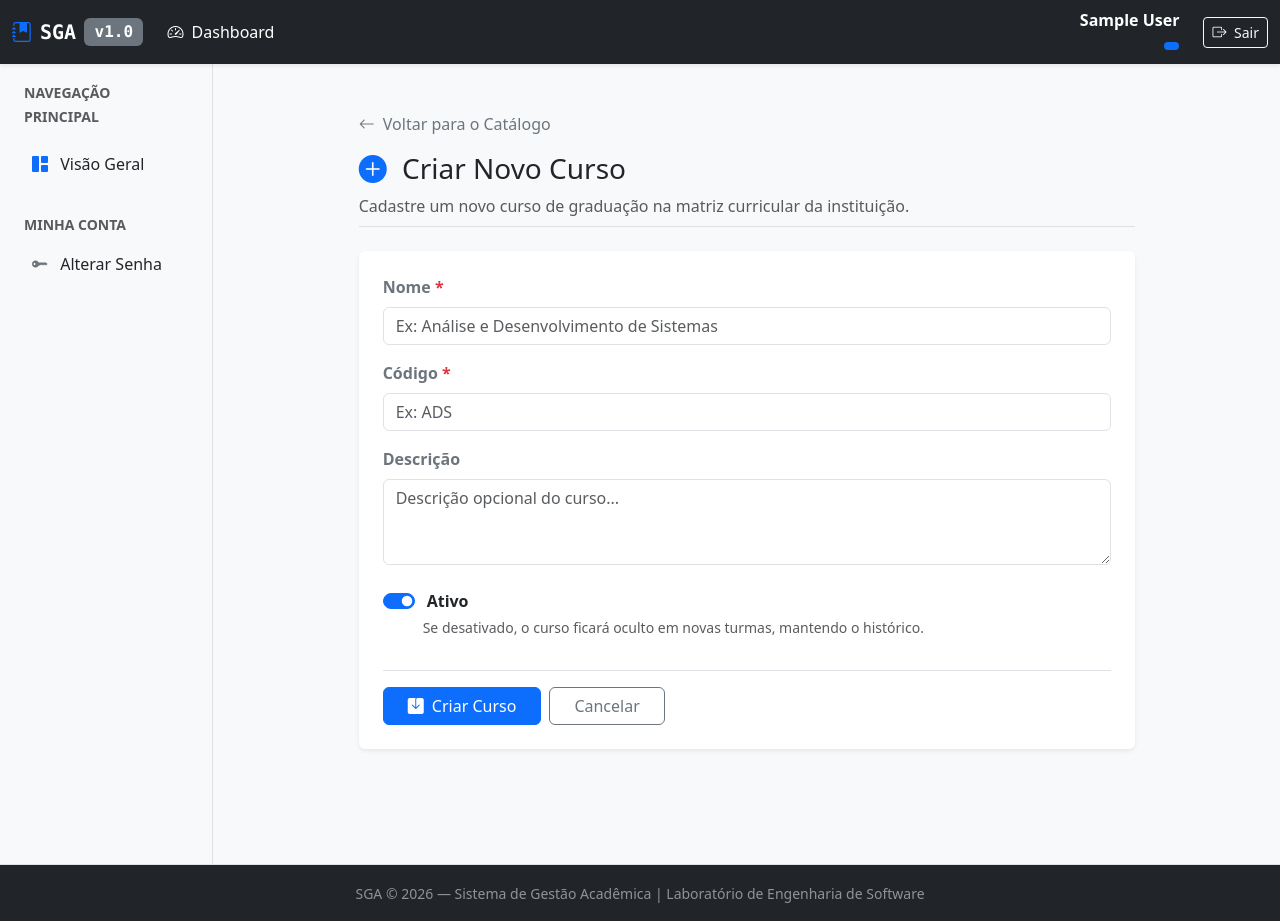
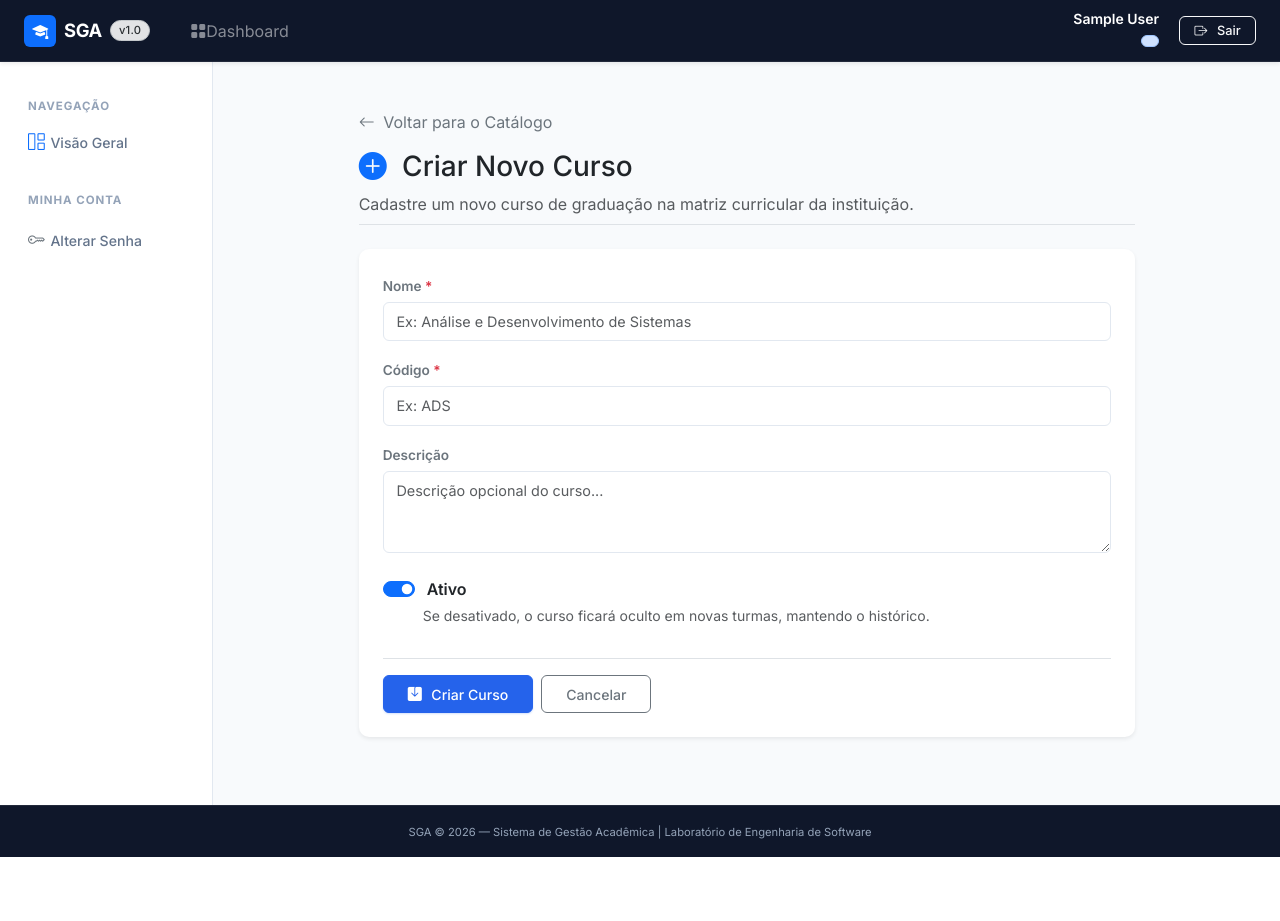
Before and after one commit to joao-luizzz/SGA, a Django app: page /academics/cursos/criar/ in a window 1280 px wide. After the commit the page ends 857 px from the top, so only its background shows below. Run offline with Django 5.2, Linux system fonts and the light colour scheme; the visitor is signed in with stand-in values (Sample User, id 1).

Commit message:
style: moderniza design system base, navbar, sidebar e mensagens globais

```diff
--- /dev/null
+++ b/static/css/theme.css
@@ -0,0 +1,379 @@
+/* ==========================================================================
+   SGA — Modern SaaS Design System (Linear / Notion Inspired)
+   ========================================================================== */
+
+@import url('https://fonts.googleapis.com/css2?family=Inter:wght@300;400;500;600;700&display=swap');
+
+:root {
+  --sga-font-sans: 'Inter', -apple-system, BlinkMacSystemFont, 'Segoe UI', Roboto, Helvetica, Arial, sans-serif;
+
+  /* Palette & Surfaces */
+  --sga-bg-canvas: #f8fafc;
+  --sga-bg-surface: #ffffff;
+  --sga-bg-subtle: #f1f5f9;
+  --sga-bg-hover: #f8fafc;
+
+  /* Borders & Dividers */
+  --sga-border-color: #e2e8f0;
+  --sga-border-light: #f1f5f9;
+  --sga-border-strong: #cbd5e1;
+
+  /* Text */
+  --sga-text-main: #0f172a;
+  --sga-text-muted: #64748b;
+  --sga-text-subtle: #94a3b8;
+
+  /* Brand / Accents */
+  --sga-primary: #2563eb;
+  --sga-primary-hover: #1d4ed8;
+  --sga-primary-light: #eff6ff;
+  --sga-primary-text: #1d4ed8;
+
+  --sga-success: #059669;
+  --sga-success-light: #ecfdf5;
+  --sga-success-text: #047857;
+
+  --sga-warning: #d97706;
+  --sga-warning-light: #fffbeb;
+  --sga-warning-text: #b45309;
+
+  --sga-danger: #dc2626;
+  --sga-danger-light: #fef2f2;
+  --sga-danger-text: #b91c1c;
+
+  --sga-info: #0284c7;
+  --sga-info-light: #f0f9ff;
+  --sga-info-text: #0369a1;
+
+  /* Shadows */
+  --sga-shadow-xs: 0 1px 2px 0 rgba(15, 23, 42, 0.04);
+  --sga-shadow-sm: 0 1px 3px 0 rgba(15, 23, 42, 0.06), 0 1px 2px -1px rgba(15, 23, 42, 0.06);
+  --sga-shadow-md: 0 4px 6px -1px rgba(15, 23, 42, 0.07), 0 2px 4px -2px rgba(15, 23, 42, 0.07);
+  --sga-shadow-lg: 0 10px 15px -3px rgba(15, 23, 42, 0.08), 0 4px 6px -4px rgba(15, 23, 42, 0.08);
+
+  /* Radius */
+  --sga-radius-sm: 6px;
+  --sga-radius-md: 10px;
+  --sga-radius-lg: 14px;
+}
+
+/* Base resets & typography */
+body {
+  font-family: var(--sga-font-sans) !important;
+  background-color: var(--sga-bg-canvas) !important;
+  color: var(--sga-text-main);
+  -webkit-font-smoothing: antialiased;
+  -moz-osx-font-smoothing: grayscale;
+}
+
+/* Navbar */
+.navbar-custom {
+  background: #0f172a !important;
+  border-bottom: 1px solid rgba(255, 255, 255, 0.08);
+}
+
+.navbar-brand {
+  font-weight: 700;
+  letter-spacing: -0.02em;
+  font-size: 1.15rem;
+}
+
+/* Sidebar */
+.sidebar-custom {
+  background: var(--sga-bg-surface);
+  border-right: 1px solid var(--sga-border-color);
+  min-height: calc(100vh - 57px);
+}
+
+.sidebar-category {
+  font-size: 0.72rem;
+  font-weight: 700;
+  letter-spacing: 0.08em;
+  text-transform: uppercase;
+  color: var(--sga-text-subtle);
+  margin-top: 1.25rem;
+  margin-bottom: 0.5rem;
+  padding: 0 0.75rem;
+}
+
+.sidebar-link {
+  display: flex;
+  align-items: center;
+  padding: 0.55rem 0.75rem;
+  font-size: 0.88rem;
+  font-weight: 500;
+  color: var(--sga-text-muted);
+  border-radius: var(--sga-radius-sm);
+  text-decoration: none;
+  transition: all 0.15s ease-in-out;
+  margin-bottom: 2px;
+}
+
+.sidebar-link:hover {
+  background-color: var(--sga-bg-subtle);
+  color: var(--sga-text-main);
+}
+
+.sidebar-link.active,
+.sidebar-link:active {
+  background-color: var(--sga-primary-light);
+  color: var(--sga-primary);
+  font-weight: 600;
+}
+
+.sidebar-link i {
+  font-size: 1.05rem;
+  width: 1.4rem;
+  display: inline-flex;
+  align-items: center;
+}
+
+/* Cards */
+.card {
+  background-color: var(--sga-bg-surface);
+  border: 1px solid var(--sga-border-color);
+  border-radius: var(--sga-radius-md);
+  box-shadow: var(--sga-shadow-xs);
+  transition: box-shadow 0.2s ease, border-color 0.2s ease;
+}
+
+.card-interactive {
+  transition: transform 0.18s ease, box-shadow 0.18s ease, border-color 0.18s ease;
+}
+
+.card-interactive:hover {
+  border-color: var(--sga-border-strong);
+  box-shadow: var(--sga-shadow-md);
+}
+
+.card-header {
+  background: transparent;
+  border-bottom: 1px solid var(--sga-border-color);
+  font-weight: 600;
+  padding: 1rem 1.25rem;
+}
+
+.card-body {
+  padding: 1.25rem;
+}
+
+/* Micro-stats Cards */
+.stat-card {
+  background: var(--sga-bg-surface);
+  border: 1px solid var(--sga-border-color);
+  border-radius: var(--sga-radius-md);
+  padding: 1.25rem;
+  box-shadow: var(--sga-shadow-xs);
+  transition: all 0.2s ease;
+}
+
+.stat-card:hover {
+  box-shadow: var(--sga-shadow-sm);
+  border-color: var(--sga-border-strong);
+}
+
+.stat-label {
+  font-size: 0.8rem;
+  font-weight: 600;
+  color: var(--sga-text-muted);
+  text-transform: uppercase;
+  letter-spacing: 0.04em;
+  margin-bottom: 0.35rem;
+}
+
+.stat-value {
+  font-size: 1.65rem;
+  font-weight: 700;
+  color: var(--sga-text-main);
+  line-height: 1.2;
+}
+
+/* Buttons */
+.btn {
+  font-weight: 500;
+  border-radius: var(--sga-radius-sm);
+  padding: 0.45rem 0.9rem;
+  font-size: 0.88rem;
+  transition: all 0.15s ease-in-out;
+  display: inline-flex;
+  align-items: center;
+  justify-content: center;
+  gap: 0.35rem;
+}
+
+.btn-primary {
+  background-color: var(--sga-primary);
+  border-color: var(--sga-primary);
+  box-shadow: 0 1px 2px rgba(37, 99, 235, 0.2);
+}
+
+.btn-primary:hover,
+.btn-primary:focus {
+  background-color: var(--sga-primary-hover);
+  border-color: var(--sga-primary-hover);
+  box-shadow: 0 2px 4px rgba(37, 99, 235, 0.3);
+}
+
+.btn-outline-primary {
+  color: var(--sga-primary);
+  border-color: var(--sga-border-strong);
+}
+
+.btn-outline-primary:hover {
+  background-color: var(--sga-primary-light);
+  border-color: var(--sga-primary);
+  color: var(--sga-primary);
+}
+
+/* Form Controls */
+.form-control,
+.form-select {
+  border-color: var(--sga-border-color);
+  border-radius: var(--sga-radius-sm);
+  font-size: 0.9rem;
+  padding: 0.5rem 0.8rem;
+  color: var(--sga-text-main);
+  background-color: var(--sga-bg-surface);
+  transition: border-color 0.15s ease-in-out, box-shadow 0.15s ease-in-out;
+}
+
+.form-control:focus,
+.form-select:focus {
+  border-color: var(--sga-primary);
+  box-shadow: 0 0 0 3px rgba(37, 99, 235, 0.15);
+}
+
+.form-label {
+  font-size: 0.85rem;
+  font-weight: 600;
+  color: var(--sga-text-main);
+  margin-bottom: 0.35rem;
+}
+
+/* Tables (SaaS style) */
+.table-sga {
+  margin-bottom: 0;
+  font-size: 0.88rem;
+}
+
+.table-sga thead th {
+  background-color: var(--sga-bg-subtle);
+  color: var(--sga-text-muted);
+  font-size: 0.75rem;
+  font-weight: 700;
+  text-transform: uppercase;
+  letter-spacing: 0.05em;
+  border-bottom: 1px solid var(--sga-border-color);
+  padding: 0.75rem 1rem;
+  white-space: nowrap;
+}
+
+.table-sga tbody td {
+  padding: 0.85rem 1rem;
+  border-bottom: 1px solid var(--sga-border-color);
+  vertical-align: middle;
+  color: var(--sga-text-main);
+}
+
+.table-sga tbody tr:hover td {
+  background-color: #f8fafc;
+}
+
+/* Badges (Notion/Linear Soft Badges) */
+.badge {
+  font-weight: 600;
+  padding: 0.3rem 0.6rem;
+  font-size: 0.75rem;
+  border-radius: 9999px;
+  letter-spacing: 0.02em;
+}
+
+.badge-sga-primary {
+  background-color: var(--sga-primary-light);
+  color: var(--sga-primary-text);
+  border: 1px solid rgba(37, 99, 235, 0.2);
+}
+
+.badge-sga-success {
+  background-color: var(--sga-success-light);
+  color: var(--sga-success-text);
+  border: 1px solid rgba(5, 150, 105, 0.2);
+}
+
+.badge-sga-warning {
+  background-color: var(--sga-warning-light);
+  color: var(--sga-warning-text);
+  border: 1px solid rgba(217, 119, 6, 0.2);
+}
+
+.badge-sga-danger {
+  background-color: var(--sga-danger-light);
+  color: var(--sga-danger-text);
+  border: 1px solid rgba(220, 38, 38, 0.2);
+}
+
+.badge-sga-secondary {
+  background-color: var(--sga-bg-subtle);
+  color: var(--sga-text-muted);
+  border: 1px solid var(--sga-border-color);
+}
+
+/* Page Headers */
+.page-header {
+  margin-bottom: 1.5rem;
+}
+
+.page-title {
+  font-size: 1.45rem;
+  font-weight: 700;
+  letter-spacing: -0.02em;
+  color: var(--sga-text-main);
+  margin-bottom: 0.25rem;
+}
+
+.page-subtitle {
+  font-size: 0.88rem;
+  color: var(--sga-text-muted);
+}
+
+/* Alerts */
+.alert {
+  border-radius: var(--sga-radius-md);
+  border-width: 1px;
+  font-size: 0.88rem;
+  padding: 0.85rem 1.15rem;
+  display: flex;
+  align-items: center;
+}
+
+.alert-success {
+  background-color: var(--sga-success-light);
+  border-color: rgba(5, 150, 105, 0.25);
+  color: var(--sga-success-text);
+}
+
+.alert-danger {
+  background-color: var(--sga-danger-light);
+  border-color: rgba(220, 38, 38, 0.25);
+  color: var(--sga-danger-text);
+}
+
+.alert-warning {
+  background-color: var(--sga-warning-light);
+  border-color: rgba(217, 119, 6, 0.25);
+  color: var(--sga-warning-text);
+}
+
+.alert-info {
+  background-color: var(--sga-info-light);
+  border-color: rgba(2, 132, 199, 0.25);
+  color: var(--sga-info-text);
+}
+
+/* Footer */
+.footer-custom {
+  background-color: #0f172a;
+  border-top: 1px solid rgba(255, 255, 255, 0.08);
+  font-size: 0.8rem;
+  color: #94a3b8;
+}
--- a/templates/base.html
+++ b/templates/base.html
@@ -1,3 +1,4 @@
+{% load static %}
 <!DOCTYPE html>
 <html lang="pt-br">
 <head>
@@ -5,17 +6,25 @@
   <meta name="viewport" content="width=device-width, initial-scale=1.0">
   <title>{% block title %}SGA — Sistema de Gestão Acadêmica{% endblock %}</title>
 
+  <!-- Google Fonts: Inter -->
+  <link rel="preconnect" href="https://fonts.googleapis.com">
+  <link rel="preconnect" href="https://fonts.gstatic.com" crossorigin>
+  <link href="https://fonts.googleapis.com/css2?family=Inter:wght@300;400;500;600;700&display=swap" rel="stylesheet">
+
   <!-- Bootstrap 5 CSS -->
   <link href="https://cdn.jsdelivr.net/npm/bootstrap@5.3.3/dist/css/bootstrap.min.css" rel="stylesheet" integrity="sha384-QWTKZyjpPEjISv5WaRU9OFeRpok6YctnYmDr5pNlyT2bRjXh0JMhjY6hW+ALEwIH" crossorigin="anonymous">
   <!-- Bootstrap Icons -->
   <link rel="stylesheet" href="https://cdn.jsdelivr.net/npm/bootstrap-icons@1.11.3/font/bootstrap-icons.min.css">
+
+  <!-- SGA Modern SaaS Theme CSS -->
+  <link rel="stylesheet" href="{% static 'css/theme.css' %}">
 
   <!-- HTMX (included for baseline foundation) -->
   <script src="https://unpkg.com/htmx.org@2.0.2"></script>
 
   {% block extra_css %}{% endblock %}
 </head>
-<body class="bg-light d-flex flex-column min-vh-100">
+<body class="d-flex flex-column min-vh-100">
 
   {% include "includes/navbar.html" %}
 
@@ -33,7 +42,7 @@
     </div>
   </div>
 
-  <footer class="bg-dark text-white-50 text-center py-3 mt-auto border-top">
+  <footer class="footer-custom py-3 mt-auto text-center">
     <div class="container">
       <small>SGA &copy; 2026 — Sistema de Gestão Acadêmica | Laboratório de Engenharia de Software</small>
     </div>
--- a/templates/includes/messages.html
+++ b/templates/includes/messages.html
@@ -1,18 +1,18 @@
 {% if messages %}
-  <div class="messages-container my-3">
+  <div class="messages-container mb-3">
     {% for message in messages %}
-      <div class="alert alert-{% if message.tags == 'error' %}danger{% else %}{{ message.tags }}{% endif %} alert-dismissible fade show shadow-sm" role="alert">
+      <div class="alert alert-{% if message.tags == 'error' %}danger{% else %}{{ message.tags }}{% endif %} alert-dismissible fade show shadow-xs d-flex align-items-center" role="alert">
         {% if message.tags == 'error' %}
-          <i class="bi bi-exclamation-triangle-fill me-2"></i>
+          <i class="bi bi-exclamation-triangle-fill fs-5 me-2.5"></i>
         {% elif message.tags == 'success' %}
-          <i class="bi bi-check-circle-fill me-2"></i>
+          <i class="bi bi-check-circle-fill fs-5 me-2.5"></i>
         {% elif message.tags == 'warning' %}
-          <i class="bi bi-exclamation-circle-fill me-2"></i>
+          <i class="bi bi-exclamation-circle-fill fs-5 me-2.5"></i>
         {% else %}
-          <i class="bi bi-info-circle-fill me-2"></i>
+          <i class="bi bi-info-circle-fill fs-5 me-2.5"></i>
         {% endif %}
-        {{ message }}
-        <button type="button" class="btn-close" data-bs-dismiss="alert" aria-label="Close"></button>
+        <div class="flex-grow-1">{{ message }}</div>
+        <button type="button" class="btn-close shadow-none" data-bs-dismiss="alert" aria-label="Close"></button>
       </div>
     {% endfor %}
   </div>
--- a/templates/includes/navbar.html
+++ b/templates/includes/navbar.html
@@ -1,18 +1,22 @@
-<nav class="navbar navbar-expand-lg navbar-dark bg-dark shadow-sm">
-  <div class="container-fluid">
-    <a class="navbar-brand d-flex align-items-center font-monospace fw-bold" href="{% url 'accounts:dashboard' %}">
-      <i class="bi bi-journal-bookmark-fill me-2 text-primary"></i> SGA <span class="badge bg-secondary ms-2 fs-6">v1.0</span>
+<nav class="navbar navbar-expand-lg navbar-dark navbar-custom shadow-sm py-2">
+  <div class="container-fluid px-3 px-lg-4">
+    <a class="navbar-brand d-flex align-items-center text-white text-decoration-none" href="{% url 'accounts:dashboard' %}">
+      <div class="d-flex align-items-center justify-content-center bg-primary text-white rounded-2 me-2" style="width: 32px; height: 32px;">
+        <i class="bi bi-mortarboard-fill fs-6"></i>
+      </div>
+      <span>SGA</span>
+      <span class="badge bg-secondary-subtle text-secondary-emphasis border border-secondary-subtle ms-2 px-2 py-1" style="font-size: 0.7rem; font-weight: 500;">v1.0</span>
     </a>
 
-    <button class="navbar-toggler" type="button" data-bs-toggle="collapse" data-bs-target="#navbarMain" aria-controls="navbarMain" aria-expanded="false" aria-label="Toggle navigation">
+    <button class="navbar-toggler border-0 shadow-none" type="button" data-bs-toggle="collapse" data-bs-target="#navbarMain" aria-controls="navbarMain" aria-expanded="false" aria-label="Toggle navigation">
       <span class="navbar-toggler-icon"></span>
     </button>
 
     <div class="collapse navbar-collapse" id="navbarMain">
-      <ul class="navbar-nav me-auto mb-2 mb-lg-0">
+      <ul class="navbar-nav me-auto mb-2 mb-lg-0 ms-lg-3">
         <li class="nav-item">
-          <a class="nav-link active" href="{% url 'accounts:dashboard' %}">
-            <i class="bi bi-speedometer2 me-1"></i> Dashboard
+          <a class="nav-link text-white-50 px-2 active d-flex align-items-center" href="{% url 'accounts:dashboard' %}">
+            <i class="bi bi-grid-fill me-1.5 fs-6"></i> Dashboard
           </a>
         </li>
       </ul>
@@ -20,15 +24,15 @@
       {% if user.is_authenticated %}
         <div class="d-flex align-items-center text-white">
           <div class="me-3 text-end d-none d-md-block">
-            <div class="fw-semibold">{{ user.full_name }}</div>
-            <small class="badge bg-primary text-wrap">
+            <div class="fw-semibold text-white small">{{ user.full_name }}</div>
+            <span class="badge bg-primary-subtle text-primary border border-primary-subtle px-2 py-0.5" style="font-size: 0.72rem;">
               {{ user.get_role_display }}
-            </small>
+            </span>
           </div>
 
-          <form method="post" action="{% url 'accounts:logout' %}" class="d-inline ms-2">
+          <form method="post" action="{% url 'accounts:logout' %}" class="d-inline ms-1">
             {% csrf_token %}
-            <button type="submit" class="btn btn-outline-light btn-sm">
+            <button type="submit" class="btn btn-outline-light btn-sm px-2.5 py-1" style="font-size: 0.8rem;">
               <i class="bi bi-box-arrow-right me-1"></i> Sair
             </button>
           </form>
--- a/templates/includes/sidebar.html
+++ b/templates/includes/sidebar.html
@@ -1,57 +1,67 @@
 {% if user.is_authenticated %}
-<div class="sidebar bg-light border-end p-3 h-100 min-vh-100">
-  <div class="mb-3 px-2">
-    <small class="text-uppercase fw-bold text-muted">Navegação Principal</small>
+<aside class="sidebar-custom p-3 h-100">
+  <div class="sidebar-category">
+    Navegação
   </div>
 
-  <div class="list-group list-group-flush">
-    <a href="{% url 'accounts:dashboard' %}" class="list-group-item list-group-item-action bg-transparent border-0 rounded mb-1">
-      <i class="bi bi-grid-1x2-fill me-2 text-primary"></i> Visão Geral
+  <nav class="d-flex flex-column gap-1">
+    <a href="{% url 'accounts:dashboard' %}" class="sidebar-link">
+      <i class="bi bi-grid-1x2 text-primary"></i>
+      <span>Visão Geral</span>
     </a>
 
     {% if user.role == 'ALUNO' %}
-      <a href="{% url 'enrollment:index' %}" class="list-group-item list-group-item-action bg-transparent border-0 rounded mb-1">
-        <i class="bi bi-card-checklist me-2 text-info"></i> Minhas Matrículas
+      <a href="{% url 'enrollment:index' %}" class="sidebar-link">
+        <i class="bi bi-card-checklist text-info"></i>
+        <span>Minhas Matrículas</span>
       </a>
-      <a href="{% url 'assessments:index' %}" class="list-group-item list-group-item-action bg-transparent border-0 rounded mb-1">
-        <i class="bi bi-mortarboard-fill me-2 text-success"></i> Minhas Notas
+      <a href="{% url 'assessments:index' %}" class="sidebar-link">
+        <i class="bi bi-mortarboard text-success"></i>
+        <span>Minhas Notas</span>
       </a>
-      <a href="{% url 'attendance:boletim_frequencia' %}" class="list-group-item list-group-item-action bg-transparent border-0 rounded mb-1">
-        <i class="bi bi-calendar-check me-2 text-warning"></i> Frequência
+      <a href="{% url 'attendance:boletim_frequencia' %}" class="sidebar-link">
+        <i class="bi bi-calendar-check text-warning"></i>
+        <span>Frequência</span>
       </a>
     {% endif %}
 
     {% if user.role == 'PROFESSOR' %}
-      <a href="{% url 'assessments:index' %}" class="list-group-item list-group-item-action bg-transparent border-0 rounded mb-1">
-        <i class="bi bi-journal-text me-2 text-success"></i> Turmas & Avaliações
+      <a href="{% url 'assessments:index' %}" class="sidebar-link">
+        <i class="bi bi-journal-text text-success"></i>
+        <span>Turmas & Avaliações</span>
       </a>
-      <a href="{% url 'attendance:chamada_index' %}" class="list-group-item list-group-item-action bg-transparent border-0 rounded mb-1">
-        <i class="bi bi-person-check-fill me-2 text-warning"></i> Registro de Frequência
+      <a href="{% url 'attendance:chamada_index' %}" class="sidebar-link">
+        <i class="bi bi-person-check text-warning"></i>
+        <span>Registro de Frequência</span>
       </a>
     {% endif %}
 
     {% if user.role == 'SECRETARIA' %}
-      <a href="{% url 'enrollment:index' %}" class="list-group-item list-group-item-action bg-transparent border-0 rounded mb-1">
-        <i class="bi bi-person-lines-fill me-2 text-primary"></i> Gestão de Matrículas
+      <a href="{% url 'enrollment:index' %}" class="sidebar-link">
+        <i class="bi bi-person-lines-fill text-primary"></i>
+        <span>Gestão de Matrículas</span>
       </a>
     {% endif %}
 
     {% if user.role == 'COORDENACAO' %}
-      <a href="{% url 'academics:index' %}" class="list-group-item list-group-item-action bg-transparent border-0 rounded mb-1">
-        <i class="bi bi-diagram-3-fill me-2 text-danger"></i> Cursos & Disciplinas
+      <a href="{% url 'academics:index' %}" class="sidebar-link">
+        <i class="bi bi-diagram-3 text-danger"></i>
+        <span>Cursos & Disciplinas</span>
       </a>
-      <a href="{% url 'academics:index' %}" class="list-group-item list-group-item-action bg-transparent border-0 rounded mb-1">
-        <i class="bi bi-person-badge-fill me-2 text-info"></i> Alocação Docente
+      <a href="{% url 'academics:index' %}" class="sidebar-link">
+        <i class="bi bi-person-badge text-info"></i>
+        <span>Alocação Docente</span>
       </a>
     {% endif %}
 
-    <div class="mt-4 mb-2 px-2">
-      <small class="text-uppercase fw-bold text-muted">Minha Conta</small>
+    <div class="sidebar-category mt-4">
+      Minha Conta
     </div>
 
-    <a href="{% url 'accounts:change_password' %}" class="list-group-item list-group-item-action bg-transparent border-0 rounded mb-1">
-      <i class="bi bi-key-fill me-2 text-secondary"></i> Alterar Senha
+    <a href="{% url 'accounts:change_password' %}" class="sidebar-link">
+      <i class="bi bi-key text-secondary"></i>
+      <span>Alterar Senha</span>
     </a>
-  </div>
-</div>
+  </nav>
+</aside>
 {% endif %}
```
